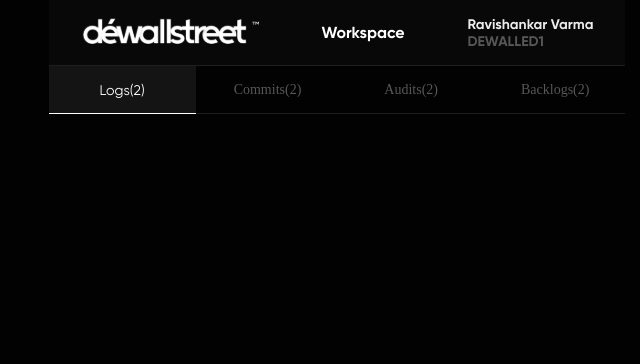
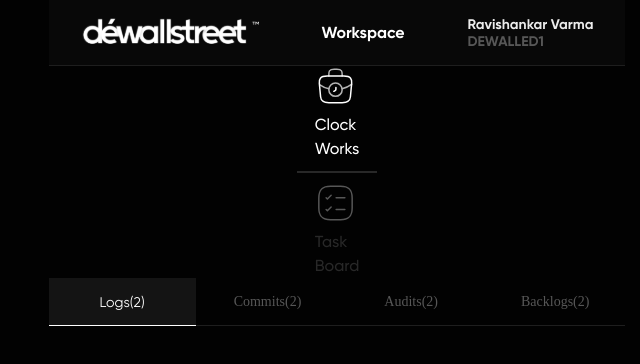
Before and after one commit to chieftain-defutura/Dewallstreet-Timesheet, a React (Vite) app: page /Taskpage in a window 1280 px wide. Shown: the top 364 px of the page, without its empty margins (303-943 px from the left). Built offline with nearby package versions, Linux system fonts and the light colour scheme.

Commit message:
push homepage

```diff
--- a/src/components/Assigntasks/assigntasks.jsx
+++ b/src/components/Assigntasks/assigntasks.jsx
@@ -2,7 +2,7 @@ import React from "react";
 import "./assigntasks.css";
 import briefcasetimer from "../../assets/icons/briefcasetimer.svg";
 import tasksheet from "../../assets/icons/tasksheet.svg";
-const Assigntasks = () => {
+const Assigntasks = (props) => {
   return (
     <div className="assign_tasks_main">
       <div className="clock_work">
--- a/src/components/Assigntasks/homepage.css
+++ b/src/components/Assigntasks/homepage.css
@@ -9,11 +9,11 @@
   padding: 30px;
   gap: 30px;
 }
-@media (max-width: 1000px) {
+/* @media (max-width: 1000px) {
   .homepage_main {
     display: flex;
   }
-}
+} */
 .hours_deduction {
   display: flex;
   flex-direction: column;
--- a/src/components/Taskboard/index.jsx
+++ b/src/components/Taskboard/index.jsx
@@ -3,11 +3,13 @@
 import React from "react";
 import Homeheader from "../Header/Homeheader";
 import Designpage from "./Designsystem/designsystem";
+import Assigntasks from "../Assigntasks/assigntasks";
 
 const Taskboard = () => {
   return (
     <div>
       <Homeheader />
+      <Assigntasks />
       <Designpage />
     </div>
   );
```
Also changed, not shown: src/components/Taskboard/Commits/commits.css (added), src/components/Taskboard/Commits/commits.jsx (added).
